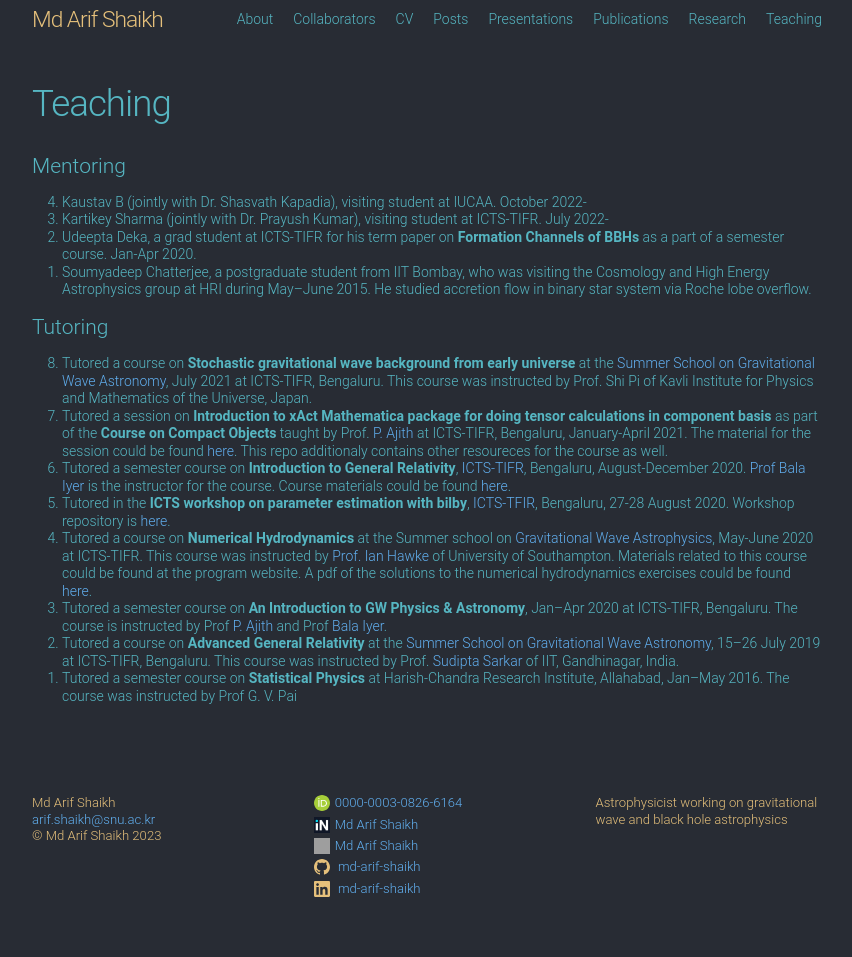
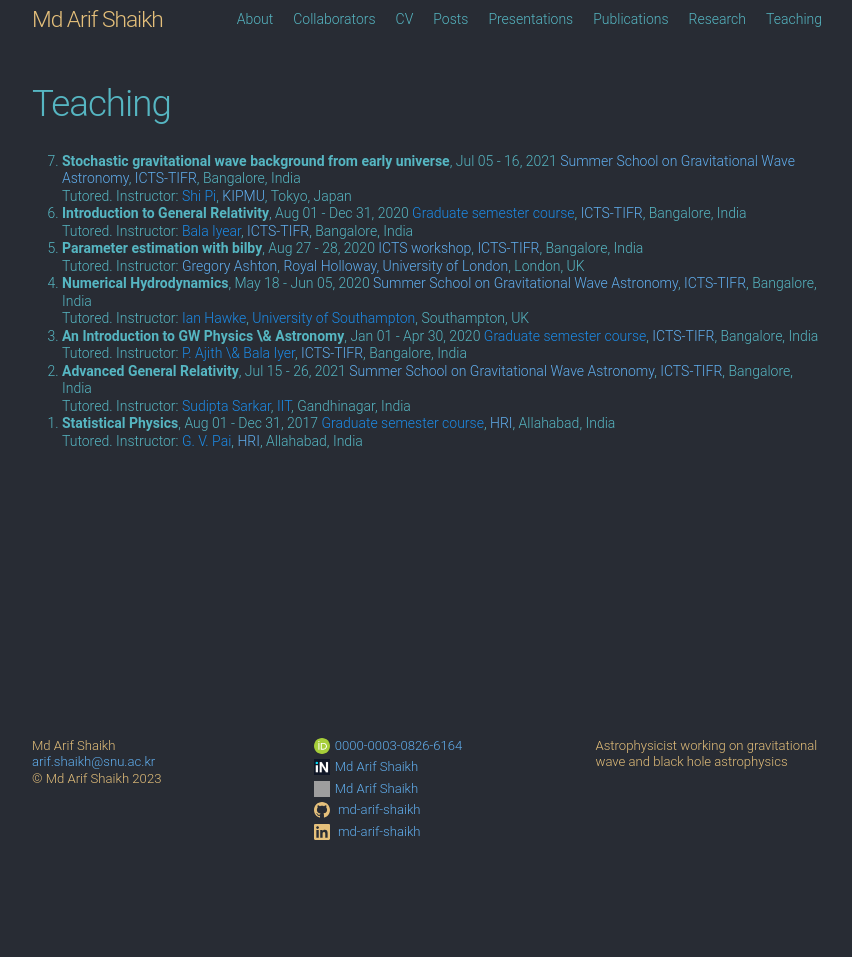
Before and after one commit to md-arif-shaikh/md-arif-shaikh.github.io, a Jekyll site: the page built from teaching.md, in a window 1280 px wide. Shown: the whole page, without its empty margins (213-1065 px from the left). Built offline with Jekyll 4.4.1, drawn with Linux system fonts in a browser that asks for light colours; some web fonts are replaced; our own code applies the rules of GitHub Pages for plain Markdown files; after the commit the page ends 900 px from its top, so only the background shows below that; grey boxes are pictures that could not be loaded.

Commit message:
update teaching

```diff
--- /dev/null
+++ b/_includes/teaching.html
@@ -0,0 +1,24 @@
+<ol reversed>
+{% for course in site.data.teaching %}
+{% assign c = course[1] %}
+{% assign day_from = c.from | date: "%d" %}
+{% assign day_to = c.to | date: "%d" %}
+{% assign month_from = c.from | date: "%b" %}
+{% assign month_to = c.to | date: "%b" %}
+{% assign year_from = c.from | date: "%Y" %}
+{% assign year_to = c.to | date: "%Y" %}
+<li> <b>{{ c.course }}</b>, {% if year_from == year_to %}
+  {% if month_from == month_to %}
+  {{- month_from | append: " " -}} {{ day_from }} - {{ day_to }}, {{ year_from }}
+  {% else %}
+  {{- month_from | append: " " -}} {{ day_from }} - {{ month_to }} {{ day_to }}, {{ year_from }}
+  {% endif %}
+  {% else %}
+  {{- month_from | append: " " -}} {{ day_from }}, {{ year_from }} - {{ month_to }} {{ day_to }}, {{ year_to }}
+  {% endif %}
+  <a href="{{ c.school-website }}">{{ c.school }}</a>, <a href="{{ c.institute-website }}">{{ c.institute }}</a>, {{ c.city }}, {{ c.country }}<br>{% if c.role == "Tutor" %}
+  Tutored. Instructor: <a href="{{ c.instructor.website }}">{{ c.instructor.name }}</a>, <a href="{{ c.instructor.institute-website }}">{{ c.instructor.institute }}</a>, {{ c.instructor.city }}, {{ c.instructor.country }}
+  {% endif %}
+</li>
+{% endfor %}
+</ol>
--- a/teaching.md
+++ b/teaching.md
@@ -2,45 +2,5 @@
 title: "Teaching"
 permalink: /teaching/
 ---
-# Mentoring
-<ol reversed>
-  <li>
-    Kaustav B (jointly with Dr. Shasvath Kapadia), visiting student at IUCAA. October 2022-
-  </li>
-  <li>
-    Kartikey Sharma (jointly with Dr. Prayush Kumar), visiting student at ICTS-TIFR. July 2022-
-  </li>
-  <li>
-    Udeepta Deka, a grad student at ICTS-TIFR for his term paper on <b>Formation Channels of BBHs</b> as a part of a semester course. Jan-Apr  2020.
-  </li>
-  <li>
-    Soumyadeep Chatterjee, a postgraduate student from IIT Bombay, who was visiting the Cosmology and High Energy Astrophysics group at HRI   during May–June 2015. He studied accretion flow in binary star system via Roche lobe overflow.
-  </li>
-</ol>
 
-# Tutoring
-<ol reversed>
-<li> Tutored a course on <b>Stochastic gravitational wave background from early universe</b> at the <a href="https://www.icts.res.in/program/gws2021">Summer School on Gravitational Wave Astronomy</a>, July 2021 at ICTS-TIFR, Bengaluru. This course was instructed by Prof. Shi Pi of Kavli Institute for Physics and Mathematics of the Universe, Japan.
-</li>
-<li>
-Tutored a session on <b>Introduction to xAct Mathematica package for doing tensor calculations in component basis</b> as part of the <b>Course on Compact Objects</b> taught by Prof. <a href="https://home.icts.res.in/~ajith/Home.html">P. Ajith</a> at ICTS-TIFR, Bengaluru, January-April 2021. The material for the session could be found <a href="https://github.com/md-arif-shaikh/Physics-Of-Compact-Objects/tree/main/Assignment-6/xAct-tutorial">here</a>. This repo additionaly contains other resoureces for the course as well.
-</li>
-<li>
-Tutored a semester course on <b>Introduction to General Relativity</b>, <a href="https://www.icts.res.in/">ICTS-TIFR</a>, Bengaluru, August-December 2020. <a href="https://www.icts.res.in/people/bala-iyer">Prof Bala Iyer</a> is the instructor for the course. Course materials could be found <a href="https://github.com/mdarifshaikh/Introduction-to-GR-Fall2020ICTS">here</a>.
-</li>
-<li>
-Tutored in the <b>ICTS workshop on parameter estimation with bilby</b>, <a href="https://www.icts.res.in/">ICTS-TFIR</a>, Bengaluru, 27-28 August 2020. Workshop repository is <a href="https://github.com/GregoryAshton/GWParameterEstimationWorkshop2020">here</a>.
-</li>
-<li>
-Tutored a course on <b>Numerical Hydrodynamics</b> at the Summer school on <a href="https://icts.res.in/program/gws2020">Gravitational Wave Astrophysics</a>, May-June 2020 at ICTS-TIFR. This course was instructed by <a href="https://twitter.com/IanHawke">Prof. Ian Hawke</a> of University of Southampton. Materials related to this course could be found at the program website. A pdf of the solutions to the numerical hydrodynamics exercises could be found <a href="https://github.com/mdarifshaikh/gw-summer-school-icts-2020/blob/master/solutions/numerical_hydro_GW2020_sol_sec1.pdf">here</a>.
-</li>
-<li>
-Tutored a semester course on <b>An Introduction to GW Physics & Astronomy</b>, Jan–Apr 2020 at ICTS-TIFR, Bengaluru. The course is instructed by Prof <a href="https://home.icts.res.in/~ajith/Home.html">P. Ajith</a> and Prof <a href="https://www.icts.res.in/people/bala-iyer">Bala Iyer</a>.
-</li>
-<li>
-Tutored a course on <b>Advanced General Relativity</b> at the <a href="https://www.icts.res.in/program/gws2019">Summer School on Gravitational Wave Astronomy</a>, 15–26 July 2019 at ICTS-TIFR, Bengaluru. This course was instructed by Prof. <a href="https://www.iitgn.ac.in/faculty/phy/fac-sudipta">Sudipta Sarkar</a> of IIT, Gandhinagar, India.
-</li>
-<li>
-Tutored a semester course on <b>Statistical Physics</b> at Harish-Chandra Research Institute, Allahabad, Jan–May 2016. The course was instructed by Prof G. V. Pai
-</li>
-</ol>
+{% include teaching.html %}
```
Also changed, not shown: _data/teaching.yaml (+10 -10 lines).
